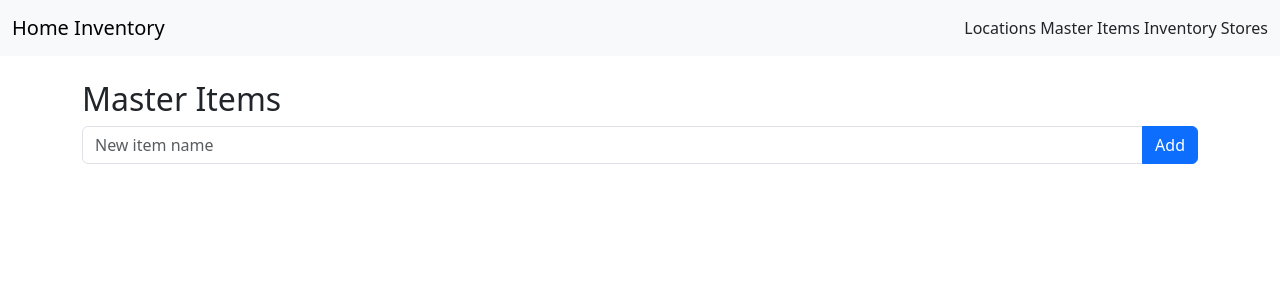
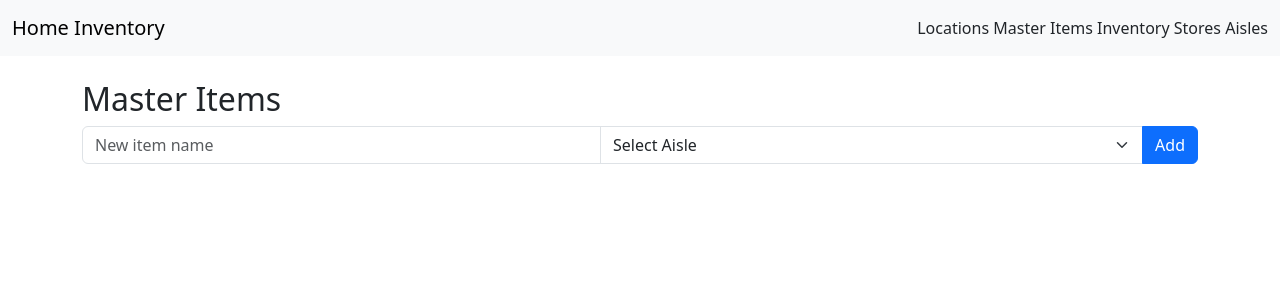
Before and after one commit to scrampy/home-inventory, a Flask app: page /web/master-items in a window 1280 px wide. Shown: the top 300 px of the page. Run offline with Flask 3, Linux system fonts and the light colour scheme; data that the repository does not hold is empty.

Commit message:
Refactor aisles: move to managed Aisle model with CRUD UI, dropdown select for items, update all item/seed logic, enforce aisle association, update all relevant screens.

```diff
--- a/app.py
+++ b/app.py
@@ -16,11 +16,17 @@ class Location(db.Model):
     id = db.Column(db.Integer, primary_key=True)
     name = db.Column(db.String(128), unique=True, nullable=False)
 
+class Aisle(db.Model):
+    id = db.Column(db.Integer, primary_key=True)
+    name = db.Column(db.String(80), unique=True, nullable=False)
+    items = db.relationship('MasterItem', back_populates='aisle')
+
 class MasterItem(db.Model):
     id = db.Column(db.Integer, primary_key=True)
     name = db.Column(db.String(128), unique=True, nullable=False)
     default_unit = db.Column(db.String(64), nullable=True)
-    aisle = db.Column(db.String(40))
+    aisle_id = db.Column(db.Integer, db.ForeignKey('aisle.id'))
+    aisle = db.relationship('Aisle', back_populates='items')
     notes = db.Column(db.String(200))
     stores = db.relationship('Store', secondary='item_stores', back_populates='items')
 
@@ -53,11 +59,15 @@ class LocationSchema(Schema):
     id = fields.Int(dump_only=True)
     name = fields.Str(required=True)
 
+class AisleSchema(Schema):
+    id = fields.Int(dump_only=True)
+    name = fields.Str(required=True)
+
 class MasterItemSchema(Schema):
     id = fields.Int(dump_only=True)
     name = fields.Str(required=True)
     default_unit = fields.Str(allow_none=True)
-    aisle = fields.Str(allow_none=True)
+    aisle = fields.Nested('AisleSchema', dump_only=True)
     notes = fields.Str(allow_none=True)
     stores = fields.Nested('StoreSchema', many=True, dump_only=True)
 
@@ -77,6 +87,8 @@ class InventorySchema(Schema):
 
 location_schema = LocationSchema()
 locations_schema = LocationSchema(many=True)
+aisle_schema = AisleSchema()
+aisles_schema = AisleSchema(many=True)
 master_item_schema = MasterItemSchema()
 master_items_schema = MasterItemSchema(many=True)
 store_schema = StoreSchema()
@@ -109,6 +121,23 @@ def create_location():
     db.session.add(loc)
     db.session.commit()
     return jsonify(location_schema.dump(loc)), 201
+
+# Aisle endpoints
+@app.route('/aisles', methods=['GET'])
+def get_aisles():
+    aisles = Aisle.query.all()
+    return jsonify(aisles_schema.dump(aisles))
+
+@app.route('/aisles', methods=['POST'])
+def create_aisle():
+    json_data = request.get_json()
+    try:
+        aisle = aisle_schema.load(json_data, session=db.session)
+    except ValidationError as err:
+        return jsonify(err.messages), 400
+    db.session.add(aisle)
+    db.session.commit()
+    return jsonify(aisle_schema.dump(aisle)), 201
 
 # MasterItem endpoints
 @app.route('/master-items', methods=['GET'])
@@ -192,6 +221,17 @@ def seed():
     db.session.add_all(locations)
     db.session.commit()
 
+    aisles = [
+        Aisle(name='Bakery'),
+        Aisle(name='Canned Goods'),
+        Aisle(name='Dairy'),
+        Aisle(name='Meat'),
+        Aisle(name='Produce'),
+        Aisle(name='Spices')
+    ]
+    db.session.add_all(aisles)
+    db.session.commit()
+
     grocery_items = [
         'Milk', 'Eggs', 'Butter', 'Cheddar Cheese', 'Yogurt', 'Orange Juice', 'Apples', 'Bananas', 'Grapes', 'Strawberries',
         'Chicken Breast', 'Ground Beef', 'Pork Chops', 'Bacon', 'Ham', 'Salmon', 'Tilapia', 'Shrimp', 'Broccoli', 'Carrots',
@@ -266,11 +306,11 @@ def web_master_items():
     error = None
     if request.method == 'POST':
         name = request.form.get('name')
-        aisle = request.form.get('aisle')
+        aisle_id = request.form.get('aisle_id')
         notes = request.form.get('notes')
         if name:
             norm_name = name.strip().title()
-            item = MasterItem(name=norm_name, aisle=aisle, notes=notes)
+            item = MasterItem(name=norm_name, aisle_id=aisle_id, notes=notes)
             db.session.add(item)
             try:
                 db.session.commit()
@@ -280,23 +320,25 @@ def web_master_items():
         return redirect(url_for('web_master_items', error=error) if not error else url_for('web_master_items', error=error))
     error = request.args.get('error')
     items = MasterItem.query.order_by(MasterItem.name).all()
-    return render_template('master_items.html', items=items, error=error)
+    aisles = Aisle.query.order_by(Aisle.name).all()
+    return render_template('master_items.html', items=items, aisles=aisles, error=error)
 
 @app.route('/web/master-items/edit/<int:item_id>', methods=['GET', 'POST'])
 def web_edit_master_item(item_id):
     item = MasterItem.query.get_or_404(item_id)
     locations = Location.query.order_by(Location.name).all()
     stores = Store.query.order_by(Store.name).all()
+    aisles = Aisle.query.order_by(Aisle.name).all()
     confirmation = None
     error = None
     if request.method == 'POST':
         name = request.form.get('name', '').strip().title()
-        aisle = request.form.get('aisle', '').strip()
+        aisle_id = request.form.get('aisle_id')
         notes = request.form.get('notes', '').strip()
         add_store_id = request.form.get('add_store_id')
         # Update fields
         item.name = name
-        item.aisle = aisle
+        item.aisle_id = aisle_id
         item.notes = notes
         # Add store association
         if add_store_id:
@@ -314,7 +356,7 @@ def web_edit_master_item(item_id):
         return redirect(url_for('web_edit_master_item', item_id=item.id, confirmation=confirmation, error=error))
     confirmation = request.args.get('confirmation')
     error = request.args.get('error')
-    return render_template('edit_master_item.html', item=item, locations=locations, stores=stores, confirmation=confirmation, error=error)
+    return render_template('edit_master_item.html', item=item, locations=locations, stores=stores, aisles=aisles, confirmation=confirmation, error=error)
 
 @app.route('/web/inventory', methods=['GET', 'POST'])
 def web_inventory():
@@ -433,5 +475,32 @@ def web_delete_store(store_id):
     confirmation = f"Store '{store.name}' deleted."
     return redirect(url_for('web_stores', confirmation=confirmation))
 
+@app.route('/web/aisles', methods=['GET', 'POST'])
+def web_aisles():
+    error = None
+    if request.method == 'POST':
+        name = request.form.get('name')
+        delete_id = request.form.get('delete_id')
+        if name:
+            norm_name = name.strip().title()
+            if not norm_name:
+                error = 'Aisle name cannot be empty.'
+            elif Aisle.query.filter_by(name=norm_name).first():
+                error = f'Aisle "{norm_name}" already exists.'
+            else:
+                aisle = Aisle(name=norm_name)
+                db.session.add(aisle)
+                db.session.commit()
+        elif delete_id:
+            aisle = Aisle.query.get(delete_id)
+            if aisle:
+                if aisle.items:
+                    error = f'Cannot delete aisle "{aisle.name}" because it is in use.'
+                else:
+                    db.session.delete(aisle)
+                    db.session.commit()
+    aisles = Aisle.query.order_by(Aisle.name).all()
+    return render_template('aisles.html', aisles=aisles, error=error)
+
 if __name__ == '__main__':
     app.run(debug=True)
--- a/templates/base.html
+++ b/templates/base.html
@@ -14,6 +14,7 @@
         <a class="nav-link d-inline" href="{{ url_for('web_master_items') }}">Master Items</a>
         <a class="nav-link d-inline" href="{{ url_for('web_inventory') }}">Inventory</a>
         <a class="nav-link d-inline" href="{{ url_for('web_stores') }}">Stores</a>
+        <a class="nav-link d-inline" href="{{ url_for('web_aisles') }}">Aisles</a>
       </div>
     </div>
   </nav>
--- a/templates/inventory.html
+++ b/templates/inventory.html
@@ -57,7 +57,10 @@
   <tbody>
     {% for inv in inventory %}
     <tr>
-      <td><a href="{{ url_for('web_edit_master_item', item_id=inv.master_item.id) }}">{{ inv.master_item.name }}</a></td>
+      <td>
+        <a href="{{ url_for('web_edit_master_item', item_id=inv.master_item.id) }}">{{ inv.master_item.name }}</a>
+        <div class="text-muted small">Aisle: {{ inv.master_item.aisle.name if inv.master_item.aisle else '—' }}</div>
+      </td>
       <td>
         <form method="post" action="{{ url_for('web_update_inventory', inv_id=inv.id) }}" class="d-inline-flex align-items-center justify-content-center gap-1 mb-0">
           <input type="hidden" name="quantity" value="{{ (inv.quantity - 1) if inv.quantity > 0 else 0 }}">
--- a/templates/master_items.html
+++ b/templates/master_items.html
@@ -10,6 +10,12 @@
 <form method="post" class="mb-3">
   <div class="input-group">
     <input name="name" class="form-control" placeholder="New item name" required>
+    <select name="aisle_id" class="form-select" required>
+      <option value="">Select Aisle</option>
+      {% for aisle in aisles %}
+        <option value="{{ aisle.id }}">{{ aisle.name }}</option>
+      {% endfor %}
+    </select>
     <button class="btn btn-primary">Add</button>
   </div>
 </form>
@@ -17,6 +23,7 @@
   {% for item in items %}
   <li class="list-group-item d-flex justify-content-between align-items-center">
     <a href="{{ url_for('web_edit_master_item', item_id=item.id) }}">{{ item.name }}</a>
+    <span class="text-muted small">Aisle: {{ item.aisle.name if item.aisle else '—' }}</span>
   </li>
   {% endfor %}
 </ul>
```
Also changed, not shown: templates/aisles.html (added, +41 -0 lines), templates/edit_master_item.html (+7 -2 lines).
